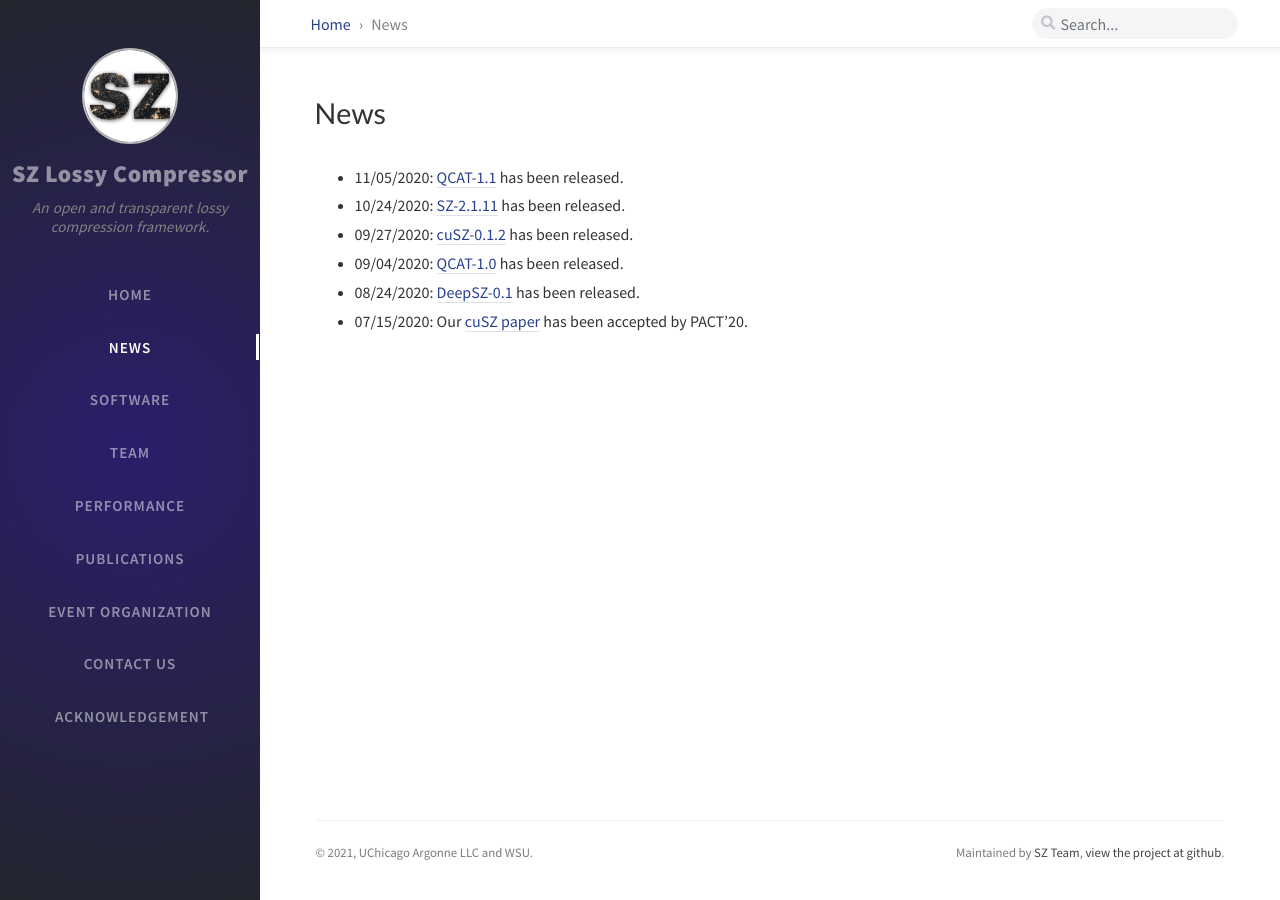
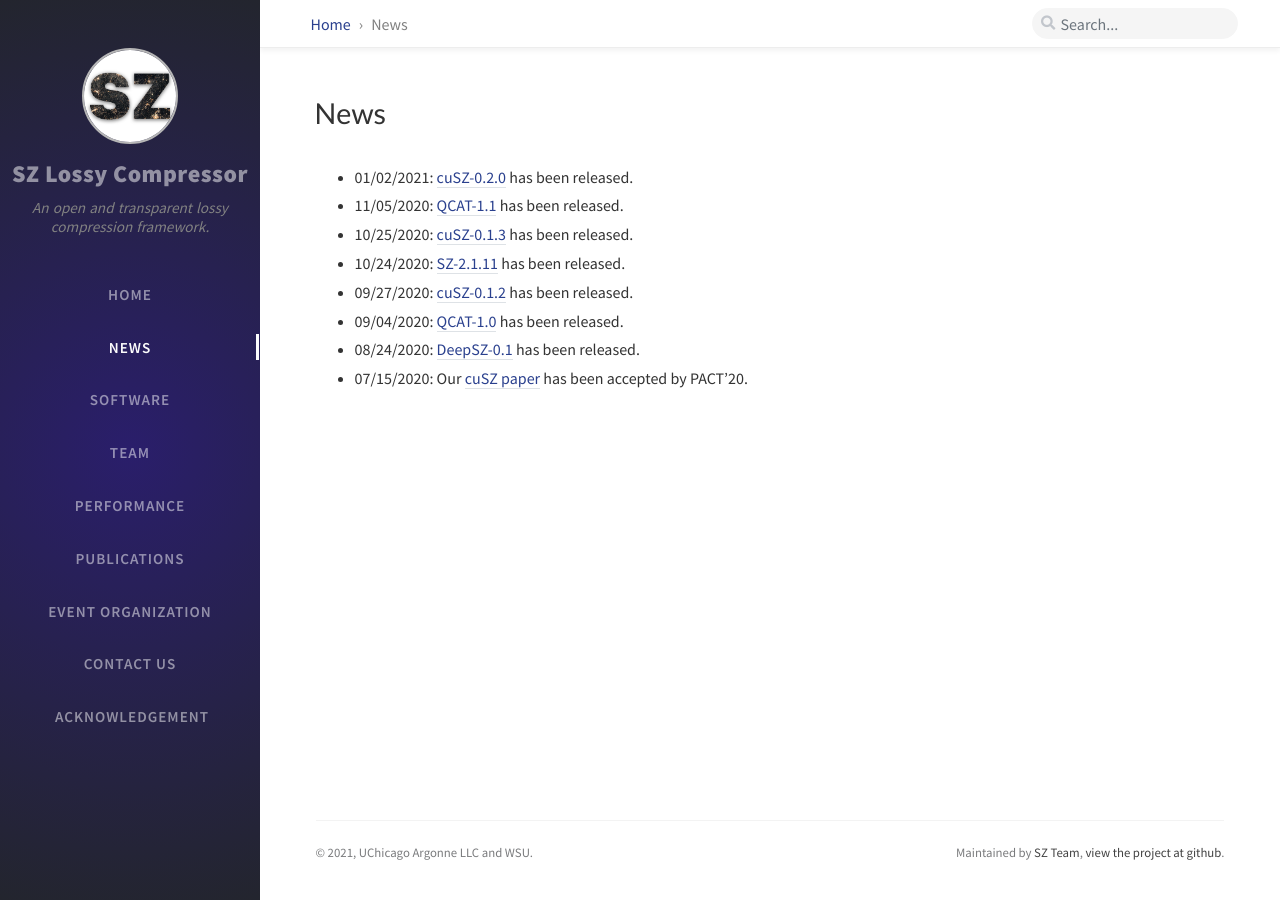
Before and after one commit to szcompressor/szcompressor.github.io, a Jekyll site: the page built from tabs/news.md, in a window 1280 px wide. Built offline with Jekyll 4.4.1, drawn with Linux system fonts in a browser that asks for light colours; nearby versions of some CDN libraries; comment, search, counter and statistics services are not loaded.

Commit message:
Release cuSZ-0.2.0

```diff
--- a/tabs/news.md
+++ b/tabs/news.md
@@ -2,7 +2,9 @@
 title: News
 ---
 
+- 01/02/2021: [cuSZ-0.2.0](https://github.com/szcompressor/cuSZ/releases/download/v0.2.0/cuSZ-0.2.0.tar.gz) has been released.
 - 11/05/2020: [QCAT-1.1](https://github.com/szcompressor/qcat/releases/download/v1.1/qcat-1.1.tar.gz) has been released.
+- 10/25/2020: [cuSZ-0.1.3](https://github.com/szcompressor/cuSZ/releases/download/v0.1.3/cuSZ-0.1.3.tar.gz) has been released.
 - 10/24/2020: [SZ-2.1.11](https://github.com/szcompressor/SZ/releases/download/v2.1.11/SZ-2.1.11.tar.gz) has been released.
 - 09/27/2020: [cuSZ-0.1.2](https://github.com/szcompressor/cuSZ/releases/download/v0.1.2/cuSZ-0.1.2.tar.gz) has been released.
 - 09/04/2020: [QCAT-1.0](https://github.com/szcompressor/qcat/releases/download/v1.0/qcat-1.0.tar.gz) has been released.
```
